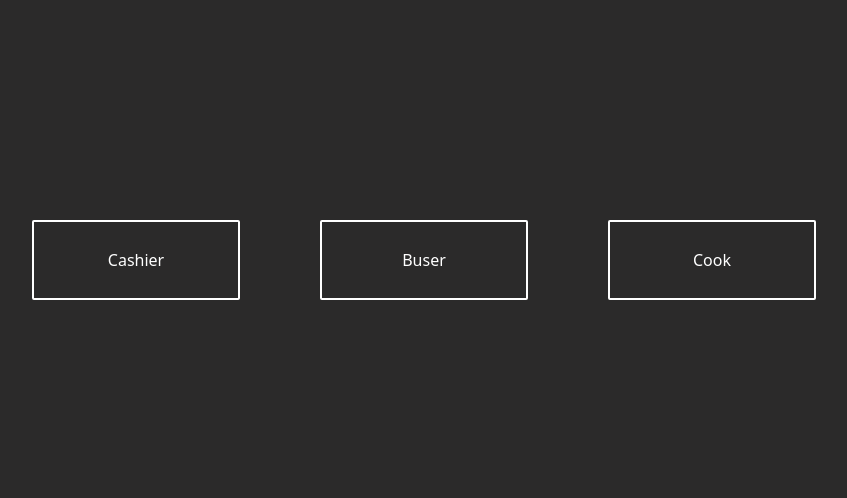
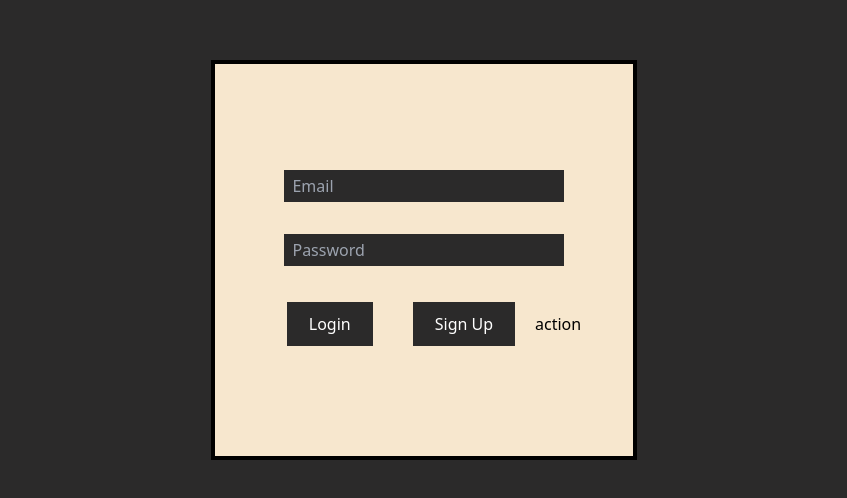
Before and after one commit to IIronBot/Pos_systemV2, a React (Vite) app: page / in a window 1280 px wide. Shown: the part 140-638 px from the top of the page, without its empty margins (216-1063 px from the left). Built offline with nearby package versions, Linux system fonts and the light colour scheme; no server answers; the database is empty.

Commit message:
Added basic authentication

```diff
--- a/src/App.jsx
+++ b/src/App.jsx
@@ -1,34 +1,37 @@
-import React from 'react';
-import { Route, BrowserRouter as Router, Routes } from 'react-router-dom';
-import './index.css';
-import { MenuContextProvider } from './context/menu-context.jsx';
-import { OrderContextProvider } from './context/orders-context';
-import Buser from './pages/Buser';
-import { Cashier } from './pages/Cashier';
-import Cook from './pages/Cook';
-import { CreateOrder } from './pages/CreateOrder';
-import { JobChoice } from './pages/Jobchoice';
+import React from "react";
+import { Route, BrowserRouter as Router, Routes } from "react-router-dom";
+import "./index.css";
+import { MenuContextProvider } from "./context/menu-context.jsx";
+import { OrderContextProvider } from "./context/orders-context";
+import { LoginContextProvider } from "./context/login-context.jsx";
+import Buser from "./pages/Buser";
+import { Cashier } from "./pages/Cashier";
+import Cook from "./pages/Cook";
+import { CreateOrder } from "./pages/CreateOrder";
+import { JobChoice } from "./pages/Jobchoice";
+import { Login } from "./pages/Login.jsx";
 
 function App() {
   return (
     <>
+      <LoginContextProvider>
         <MenuContextProvider>
           <OrderContextProvider>
             <Router>
               <Routes>
-              <Route path='/' element = {<JobChoice />} />
-              <Route path='/cashier' element = {<Cashier />} />
-              <Route path ='/order' element = {<CreateOrder/> }/>
-              <Route path ='/cook' element = {<Cook />}/>
-              <Route path ='/buser' element = {<Buser />}/>
-
-
+                <Route path="/" element={<Login />} />
+                <Route path="/jobchoice" element={<JobChoice />} />
+                <Route path="/cashier" element={<Cashier />} />
+                <Route path="/order" element={<CreateOrder />} />
+                <Route path="/cook" element={<Cook />} />
+                <Route path="/buser" element={<Buser />} />
               </Routes>
             </Router>
           </OrderContextProvider>
         </MenuContextProvider>
+      </LoginContextProvider>
     </>
-  )
+  );
 }
 
-export default App
+export default App;
--- a/src/components/BackArrow.jsx
+++ b/src/components/BackArrow.jsx
@@ -8,7 +8,7 @@ export function BackArrow(prop) {
   return (
     <div>
       <Link to={`/${location}`}>
-        <ArrowLeft className="absolute top-1.5 h-10 w-10 m-3" />
+        <ArrowLeft className="text-white absolute left-[5%] top-[5%] h-10 w-10 m-3" />
       </Link>
     </div>
   );
--- a/src/context/exportContext.jsx
+++ b/src/context/exportContext.jsx
@@ -1,6 +1,6 @@
-import { createContext } from "react"
+import { createContext } from "react";
 
-export const menuContext = createContext()
+export const menuContext = createContext();
 export const orderContext = createContext();
-
-export const firebaseMenuContext = createContext();
+export const loginContext = createContext();
+export const firebaseAuthContext = createContext();
--- /dev/null
+++ b/src/context/login-context.jsx
@@ -0,0 +1,20 @@
+import React, { useEffect, useState } from "react";
+import { loginContext } from "./exportContext";
+import { db } from "../firebase-config,js";
+import { collection, getDocs } from "firebase/firestore";
+
+export function LoginContextProvider(props) {
+  const [user, setUser] = useState({
+    email: null,
+    uid: null,
+  });
+  const contextvalue = {
+    user,
+    setUser,
+  };
+  return (
+    <loginContext.Provider value={contextvalue}>
+      {props.children}
+    </loginContext.Provider>
+  );
+}
--- a/src/pages/Jobchoice.jsx
+++ b/src/pages/Jobchoice.jsx
@@ -1,7 +1,9 @@
-import React from "react";
+import { React, useContext } from "react";
 import { Link } from "react-router-dom";
-
+import { BackArrow } from "../components/BackArrow";
+import { loginContext } from "../context/exportContext";
 export function JobChoice() {
+  const { setUser } = useContext(loginContext);
   const buttonStyle =
     "bg-transparent rounded-sm border-white border-2 h-20 w-52 cursor-pointer mx-10 hover:bg-[color:var(--secondary-color)] hover:text-black transition-all ease-in";
   return (
@@ -15,6 +17,16 @@ export function JobChoice() {
       <Link to="/cook">
         <button className={buttonStyle}>Cook</button>
       </Link>
+      <Link to="/">
+        <button
+          onClick={() => {
+            setUser(null);
+          }}
+          className="absolute top-[5%] right-[5%]"
+        >
+          Logout
+        </button>
+      </Link>
     </div>
   );
 }
--- /dev/null
+++ b/src/pages/Login.jsx
@@ -0,0 +1,122 @@
+import {
+  getAuth,
+  createUserWithEmailAndPassword,
+  signInWithEmailAndPassword,
+} from "firebase/auth";
+import { Link, useNavigate } from "react-router-dom";
+
+import React, { useContext, useEffect, useState } from "react";
+import { loginContext } from "../context/exportContext";
+
+export function Login() {
+  const [email, setEmail] = useState();
+  const [password, setPassword] = useState();
+  const [confirmPassword, setConfirmPassword] = useState();
+  const [selectedButton, setSelectedButton] = useState("null");
+  const [passwordMatch, setPasswordMatch] = useState(false);
+
+  const { user, setUser } = useContext(loginContext);
+
+  const navigate = useNavigate();
+  const auth = getAuth();
+  function signIn(email, password) {
+    signInWithEmailAndPassword(auth, email, password)
+      .then((userCredential) => {
+        setUser(userCredential.user);
+        console.log(user);
+      })
+      .catch((error) => console.log(error));
+  }
+
+  function createUser(email, password) {
+    if (password === confirmPassword) {
+      setPasswordMatch(true);
+    } else {
+      setPasswordMatch(false);
+    }
+    console.log(passwordMatch);
+    if (!passwordMatch) {
+      return;
+    }
+    createUserWithEmailAndPassword(auth, email, password)
+      .then((userCredential) => {
+        // Signed up
+        setUser(userCredential.user);
+        console.log(user);
+      })
+      .catch((error) => console.log(error));
+  }
+  useEffect(() => {
+    if (user?.email != null || user?.email != undefined) {
+      navigate("/jobchoice");
+    }
+    console.log(user?.email);
+  }, [user]);
+
+  const inputStyle = "bg-primary-color text-white w-2/3 my-4 px-2 py-1";
+  const buttonStyle =
+    "px-5 py-2 m-5 text-white border-primary-color border-[2px] transition-colors ";
+  return (
+    <>
+      <div className="flex justify-center items-center h-screen w-screen">
+        <div className="flex justify-center align-center items-center flex-col w-1/3 h-1/2 border-black border-4 bg-secondary-color">
+          {/* <h1>Login</h1> */}
+          <input
+            type="text"
+            className={inputStyle}
+            placeholder="Email"
+            onChange={(e) => setEmail(e.target.value)}
+          />
+          <input
+            type="password"
+            className={inputStyle}
+            placeholder="Password"
+            onChange={(e) => setPassword(e.target.value)}
+          />
+          {selectedButton == "signup" && (
+            <input
+              type="password"
+              className={inputStyle}
+              placeholder="Confirm Password"
+              onChange={(e) => setConfirmPassword(e.target.value)}
+            />
+          )}
+          <div>
+            <button
+              onClick={() => {
+                setSelectedButton("login");
+                console.log(selectedButton);
+                signIn(email, password);
+              }}
+              className={
+                buttonStyle +
+                (selectedButton == "login"
+                  ? "bg-secondary-color"
+                  : "bg-primary-color")
+              }
+            >
+              Login
+            </button>
+            <button
+              onClick={() => {
+                setSelectedButton("signup");
+                console.log("creating user");
+                createUser(email, password);
+              }}
+              className={
+                buttonStyle +
+                (selectedButton == "signup"
+                  ? "bg-secondary-color "
+                  : "bg-primary-color ")
+              }
+            >
+              Sign Up
+            </button>
+            {passwordMatch && <p>Passwords do not match try again</p>}
+            <button onClick={() => console.log(user)}>action</button>
+          </div>
+        </div>
+      </div>
+    </>
+  );
+}
```
Also changed, not shown: 2 other files (tests, documents, lock files or other folders). Lines whose indentation alone changed are shown as unchanged.
